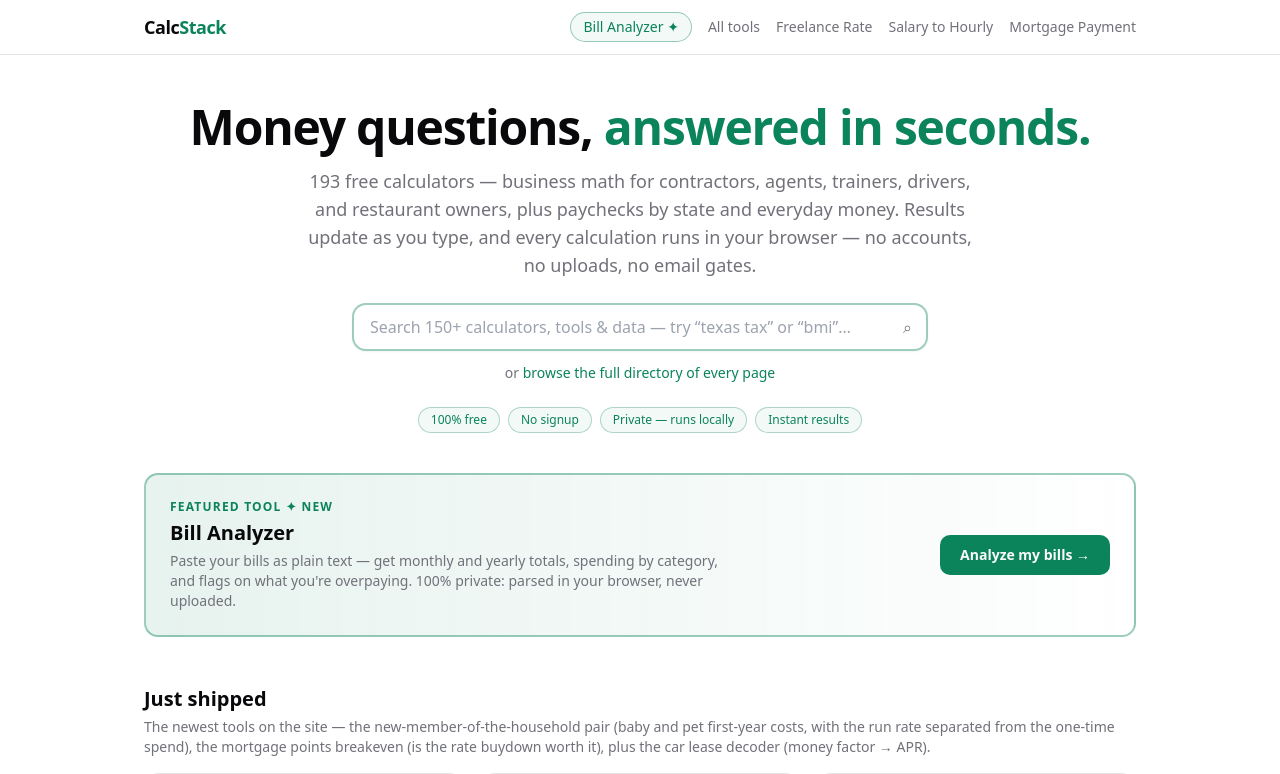
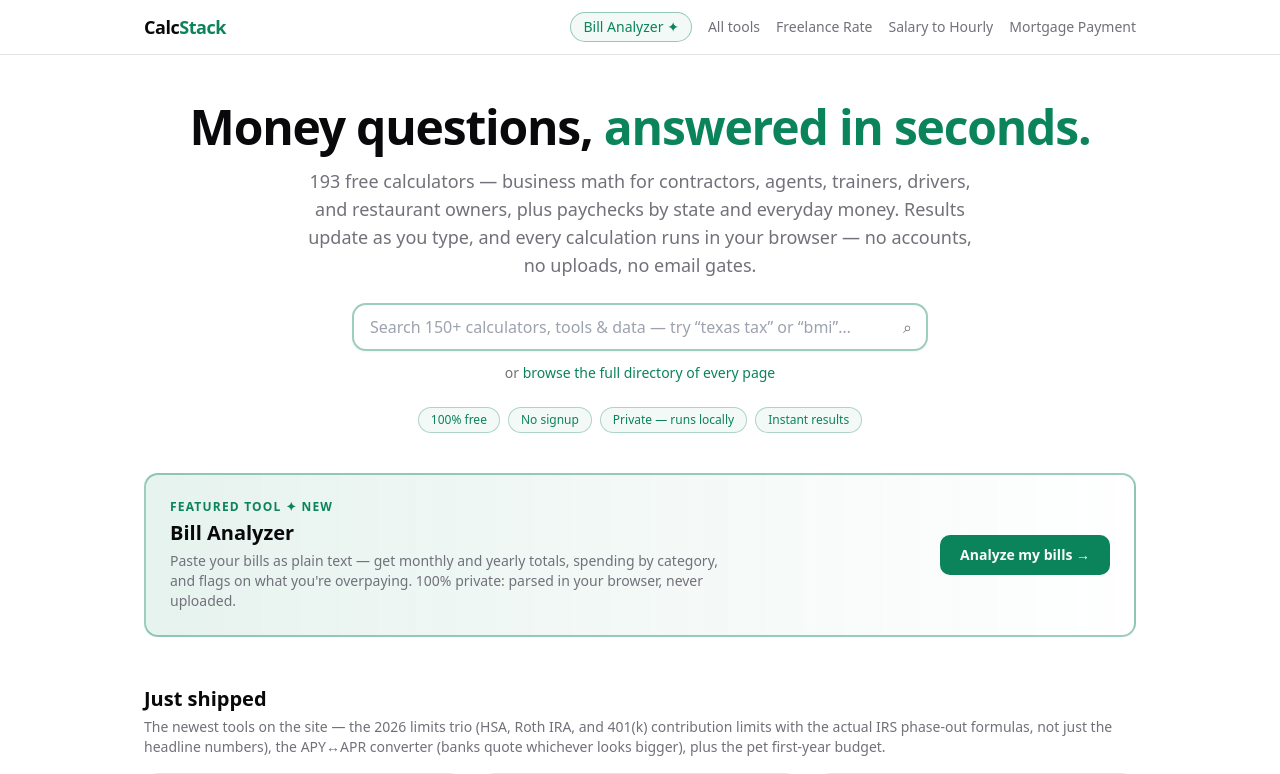
Before and after one commit to LIMENHelix/calcstack, a React (Vite) app: page / in a window 1280 px wide. Shown: the top 774 px of the page. Built offline with nearby package versions, Linux system fonts and the light colour scheme.

Commit message:
home: Just shipped strip → 2026 limits trio + APY converter

```diff
--- a/src/pages/Home.tsx
+++ b/src/pages/Home.tsx
@@ -54,14 +54,14 @@ export default function Home() {
       <section className="mb-12">
         <h2 className="mb-1 text-xl font-semibold">Just shipped</h2>
         <p className="mb-4 text-sm text-muted-foreground">
-          The newest tools on the site — the new-member-of-the-household pair (baby and pet
-          first-year costs, with the run rate separated from the one-time spend), the mortgage
-          points breakeven (is the rate buydown worth it), plus the car lease decoder
-          (money factor → APR).
+          The newest tools on the site — the 2026 limits trio (HSA, Roth IRA, and 401(k)
+          contribution limits with the actual IRS phase-out formulas, not just the headline
+          numbers), the APY↔APR converter (banks quote whichever looks bigger), plus the
+          pet first-year budget.
         </p>
         <div className="grid gap-4 sm:grid-cols-2 lg:grid-cols-3">
           {CALCULATORS.filter((c) =>
-            ['pet-first-year-cost-calculator', 'baby-first-year-cost-calculator', 'mortgage-points-calculator', 'car-lease-payment-calculator', 'wedding-budget-calculator', 'savings-rate-calculator'].includes(c.slug),
+            ['hsa-contribution-limit-calculator', 'roth-ira-contribution-limit-calculator', '401k-contribution-calculator', 'apy-apr-converter', 'pet-first-year-cost-calculator', 'baby-first-year-cost-calculator'].includes(c.slug),
           ).map((c) => (
             <Link key={c.slug} to={`/calculators/${c.slug}`}>
               <Card className="h-full transition-all hover:-translate-y-0.5 hover:border-primary hover:shadow-md">
```
